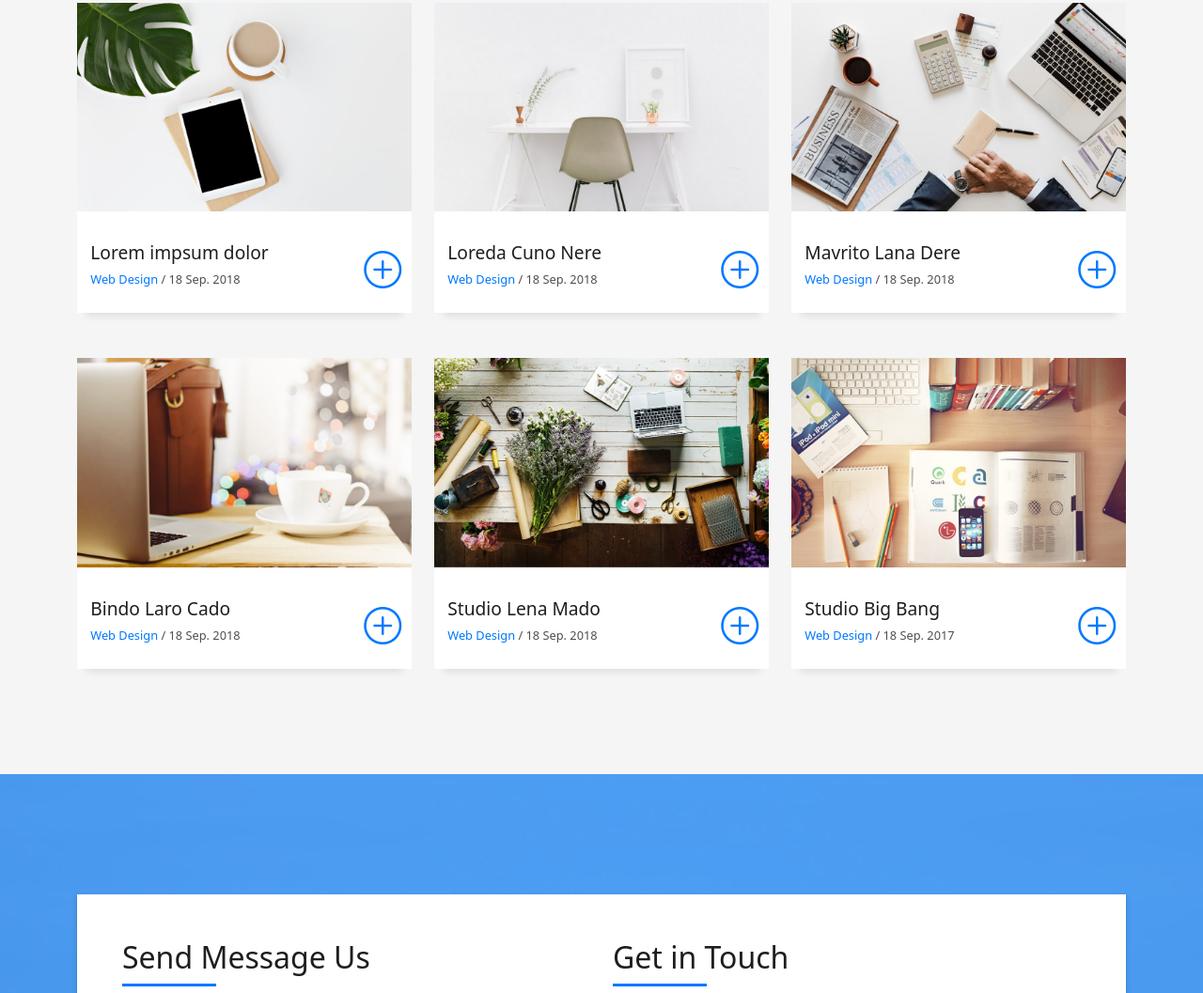
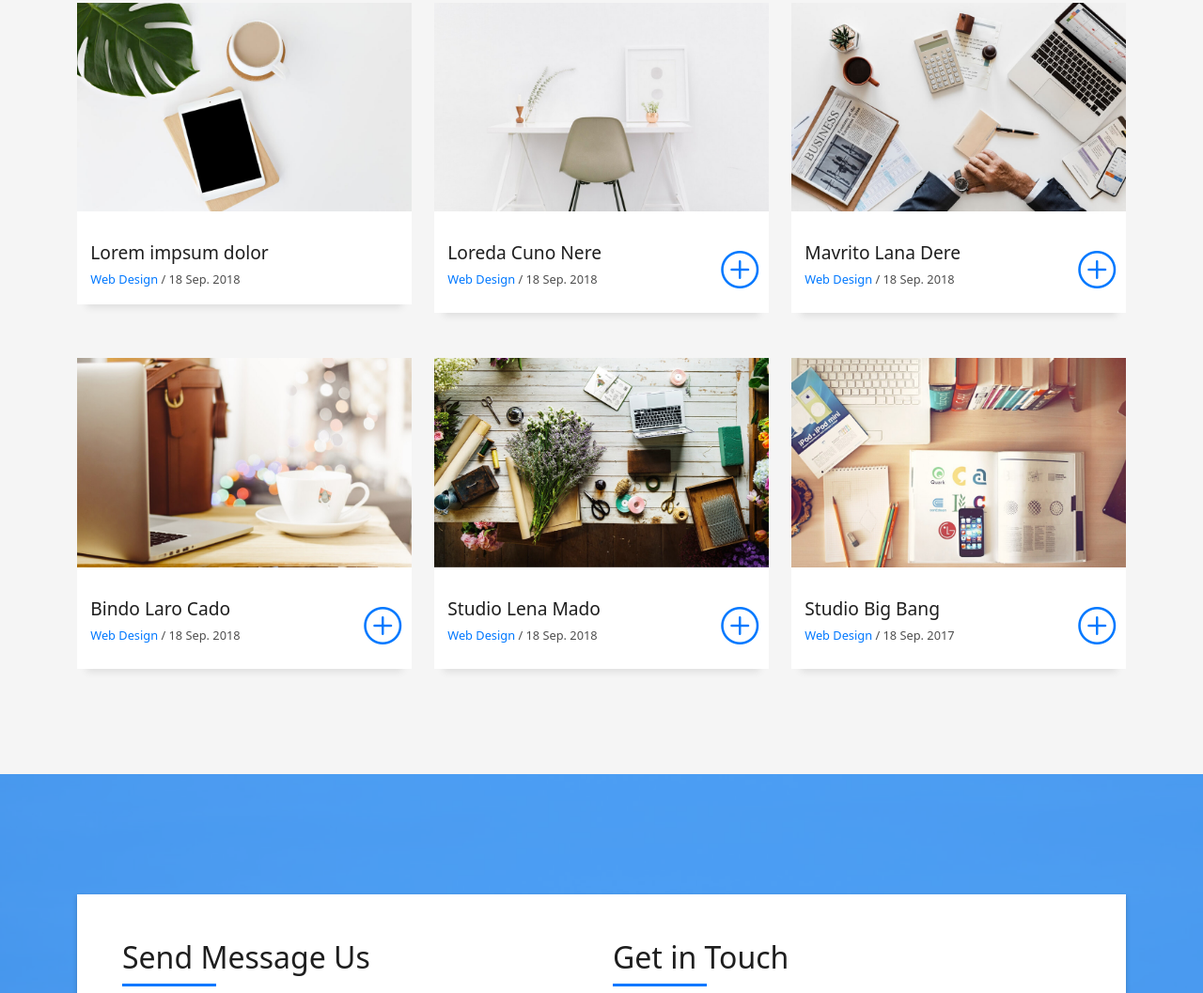
Before and after one commit to KurkeMariano/home, a plain HTML site: page index.html in a window 1280 px wide. Shown: the part 2820-3877 px from the top of the page at 94% size. Drawn offline with Linux system fonts and the light colour scheme.

Commit message:
Update index.html

```diff
--- a/index.html
+++ b/index.html
@@ -257,9 +257,6 @@
                     </div>
                   </div>
                   <div class="col-sm-4">
-                    <div class="w-like">
-                      <a href="assets/img/work-1.jpg"> <span class="bi bi-plus-circle"></span></a>
-                    </div>
                   </div>
                 </div>
               </div>
```
